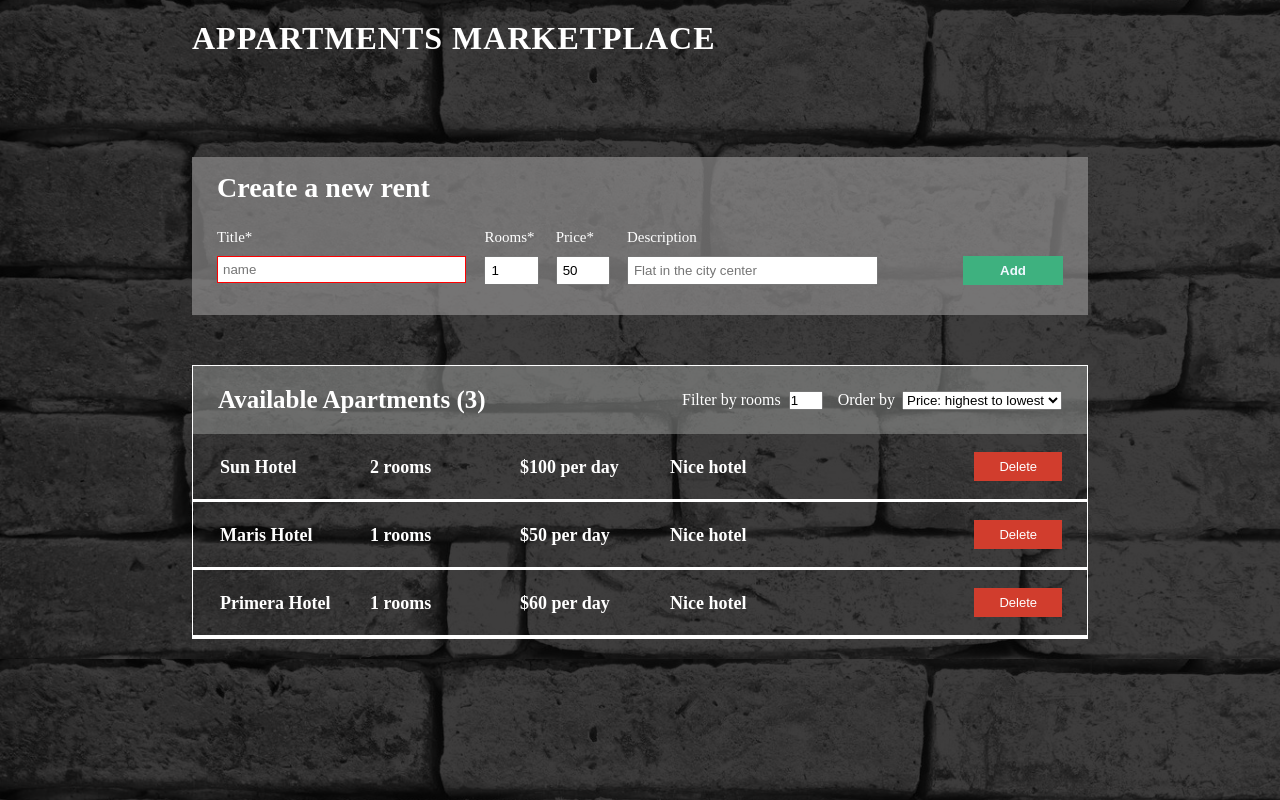
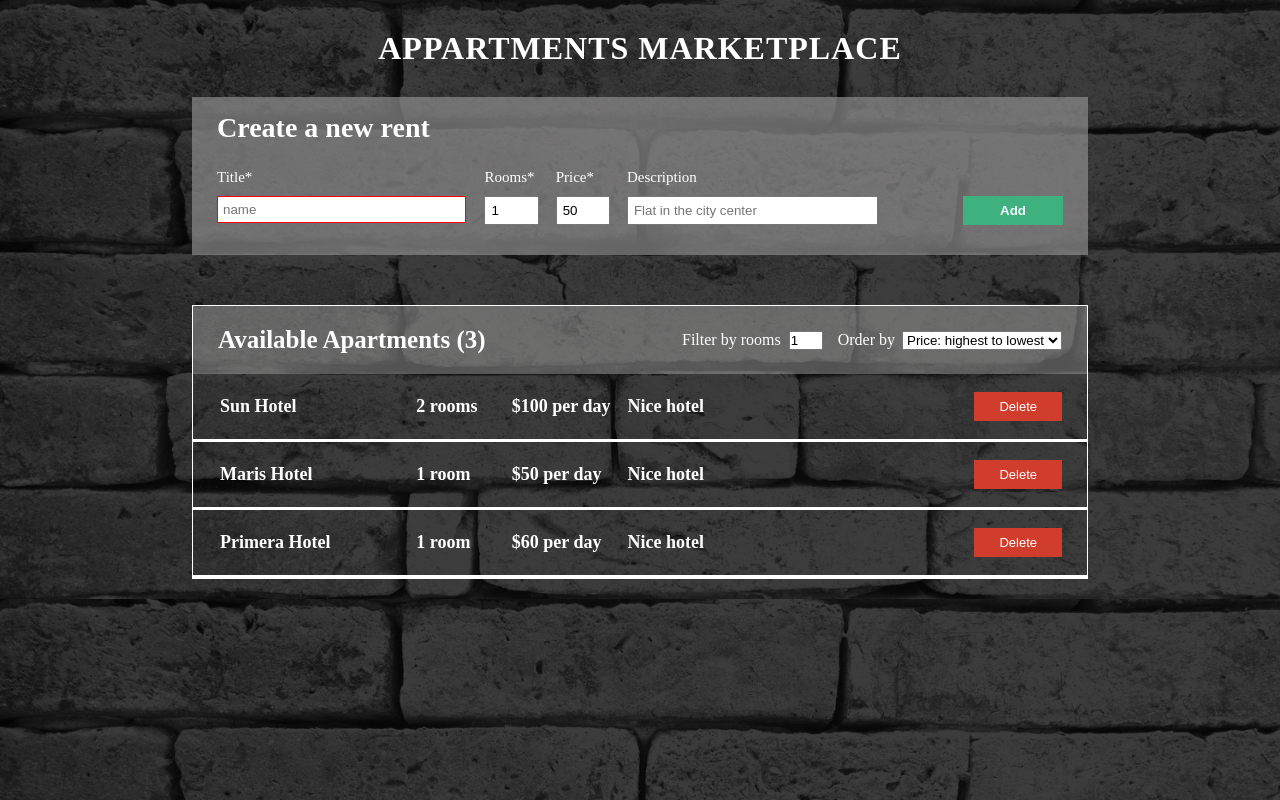
Before and after one commit to MPoliarush/Apartment_marketplace, a React (Create React App) app: page / in a window 1280 px wide. Built offline with nearby package versions, Linux system fonts and the light colour scheme.

Commit message:
design updates

```diff
--- a/src/App.js
+++ b/src/App.js
@@ -26,7 +26,6 @@ const [hotelsList, setHotelsList] = useState([
 ])
 
 console.log(hotelsList)
-// localStorage.setItem('localData', JSON.stringify(hotelsList))
 
 
 useEffect(() => {
--- a/src/components/Form.js
+++ b/src/components/Form.js
@@ -64,6 +64,17 @@ const priceHandler=(event)=>{
     }
 }
 
+const descrHandler=(event)=>{
+
+    setNewInputs( prev => (
+        {...prev,
+            descr:event.target.value
+        }
+    )
+    )
+
+}
+
 
 console.log(isTitlevalid,isRoomsvalid,isPricevalid)
 const submitHalndler = () =>{
@@ -94,7 +105,7 @@ return (
                 </form>
                 <form className="descr_form">
                     <label htmlFor='rooms'>Description</label>
-                    <input id='rooms' type='text' min='0' max='999' placeholder="Flat in the city center" ></input>
+                    <input id='rooms' type='text' min='0' max='999' placeholder="Flat in the city center" onChange={descrHandler}></input>
                 </form>
             </div>
             <button type="sumbit" onClick={submitHalndler}>Add</button>
--- a/src/components/ListItem.js
+++ b/src/components/ListItem.js
@@ -11,6 +11,7 @@ const deleteHandler = ()=>{
 }
 
 
+
     return(
             <li className="li" >
                 <table>
@@ -18,8 +19,8 @@ const deleteHandler = ()=>{
 
                     <tr>
                         <th className="textLi">{props.listData.name}</th>
-                        <th className="numbersLi">{props.listData.rooms} rooms</th>
-                        <th className="numbersLi">${props.listData.price} per day</th>
+                        <th className="numbersLi">{props.listData.rooms} {props.listData.rooms=='1' ? 'room' : 'rooms'}</th>
+                        <th className="numbersLi price">${props.listData.price} per day</th>
                         <th className="textLi descr">{props.listData.descr}</th>
                     </tr>
                     </tbody>
--- a/src/index.css
+++ b/src/index.css
@@ -21,7 +21,8 @@ html{
 }
 
 .main h1{
-  margin: 20px 0 100px;
+  margin: 30px auto;
+  text-align: center;
   letter-spacing: 1px;
 }
 
@@ -130,7 +131,6 @@ margin-right: 30px;
 .li{
   list-style-type: none;
   padding: 18px 25px;
-
   font-size: 18px;
   display: flex;
   align-items: center;
@@ -141,12 +141,18 @@ margin-right: 30px;
 }
 
 .li button{
+
   padding: 7px 25px;
   background-color: rgb(209, 61, 45);
   color: white;
   font-size: 13px;
   border-style: none;
 
+}
+
+table{
+  width: 80%;
+  word-wrap: break-word;
 }
 
 .tHeader{
@@ -163,16 +169,33 @@ td{
 
 }
 
+tr{
+  display: flex;
+  flex-wrap: wrap;
+  align-items: center;
+  gap: 15px;
+}
+
 .textLi{
   display: inline-block;
-  width: 150px;
+  width: 27%;
   text-align: left;
+
 }
 
 .numbersLi{
   display: inline-block;
-  width: 150px;
+  width: 12%;
   text-align: left;
+
+}
+
+.price{
+width: 15%;
+}
+
+.descr{
+  width: 35%
 }
 
 .filters{
```
